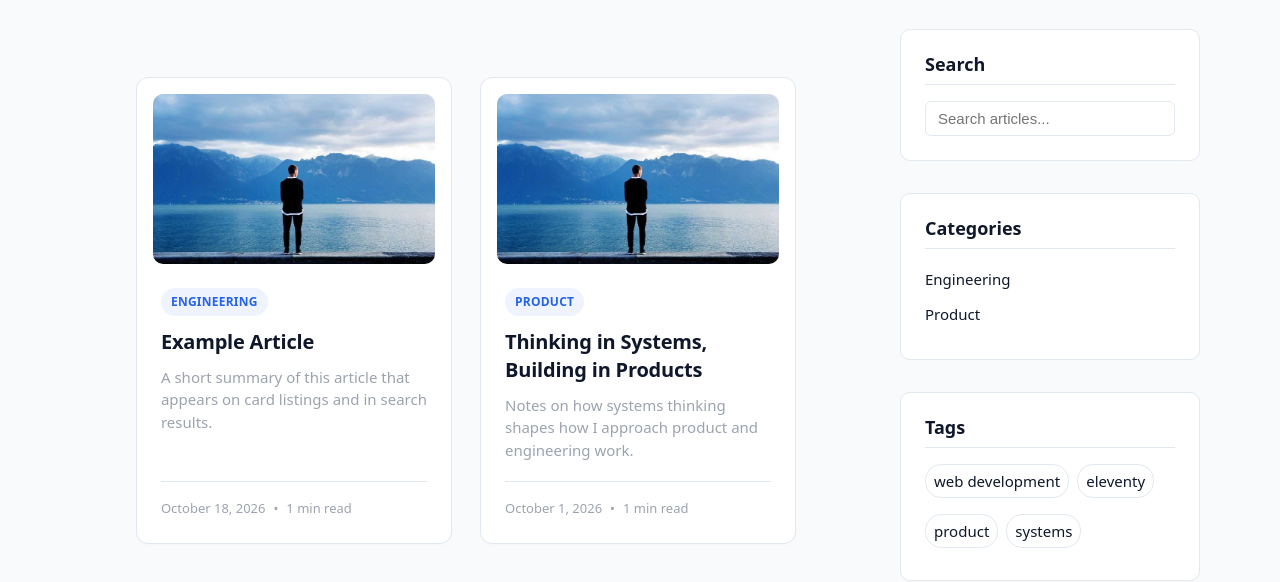
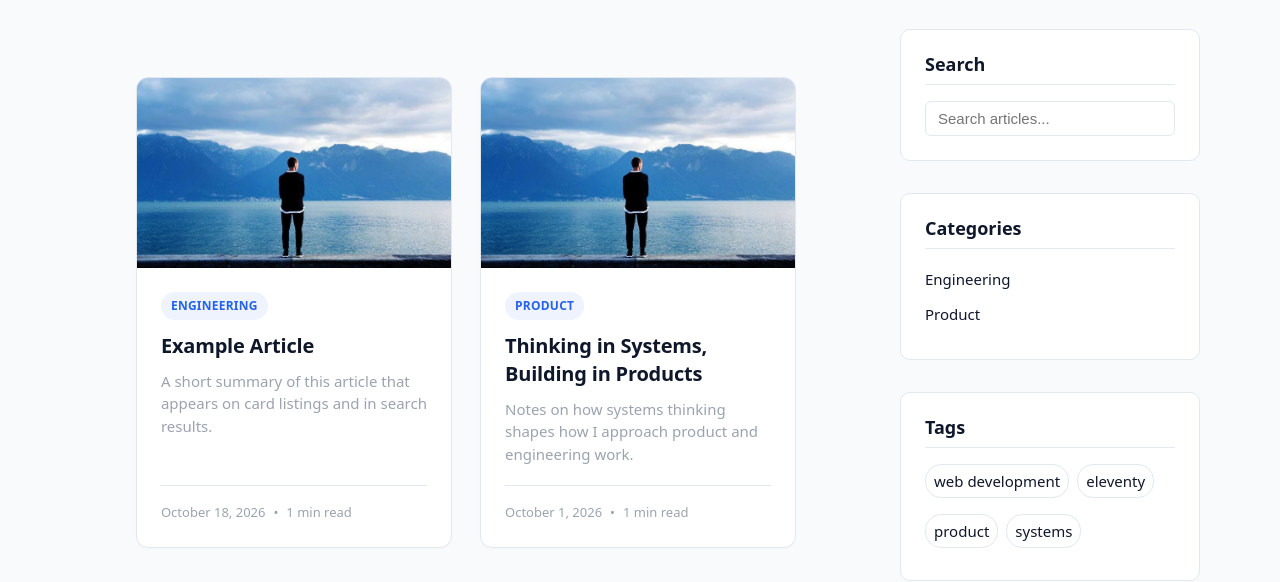
Before and after one commit to milanshrestha/milanshrestha, an Eleventy site: page src/blog.njk in a window 1280 px wide. Shown: the part 220-802 px from the top of the page. Built offline with nearby package versions, Linux system fonts and the light colour scheme; Eleventy itself is replaced by a stand-in of ours; files that its build step writes are made by us from their sources.

Commit message:
style: revert to the preferred flush edge-to-edge image thumbnail style for both article and project cards

```diff
--- a/src/styles/global.css
+++ b/src/styles/global.css
@@ -749,16 +749,14 @@ li { margin-bottom: 0.375rem; color: var(--color-text-muted); }
 .article-card__image-wrapper,
 .project-card__image-wrapper {
   overflow: hidden;
-  width: calc(100% - 2rem);
-  margin: 1rem 1rem 0 1rem;
-  border-radius: var(--radius-md);
+  width: 100%;
   background: var(--color-background);
 }
 
 .article-card img,
 .project-card img {
   width: 100%;
-  height: 170px;
+  height: 190px;
   object-fit: cover;
   display: block;
   transition: transform 0.3s ease;
```
